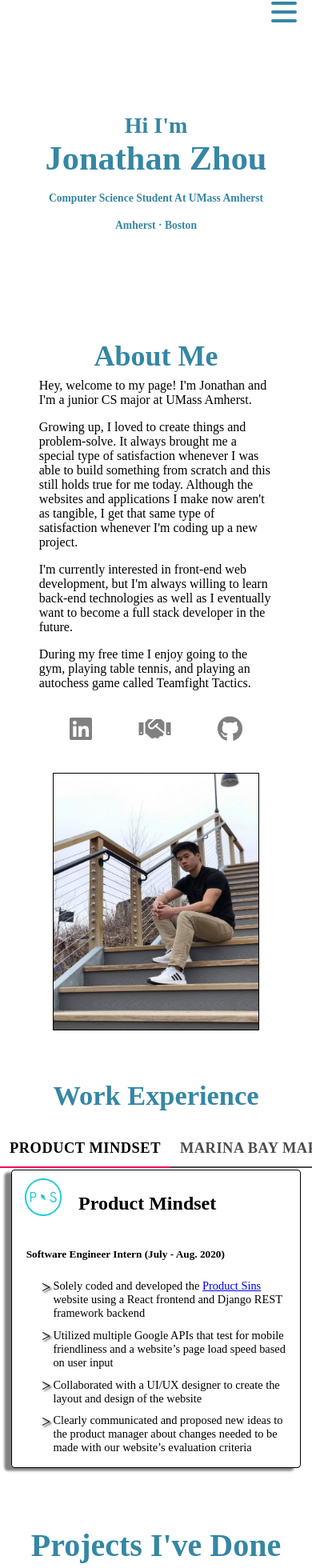
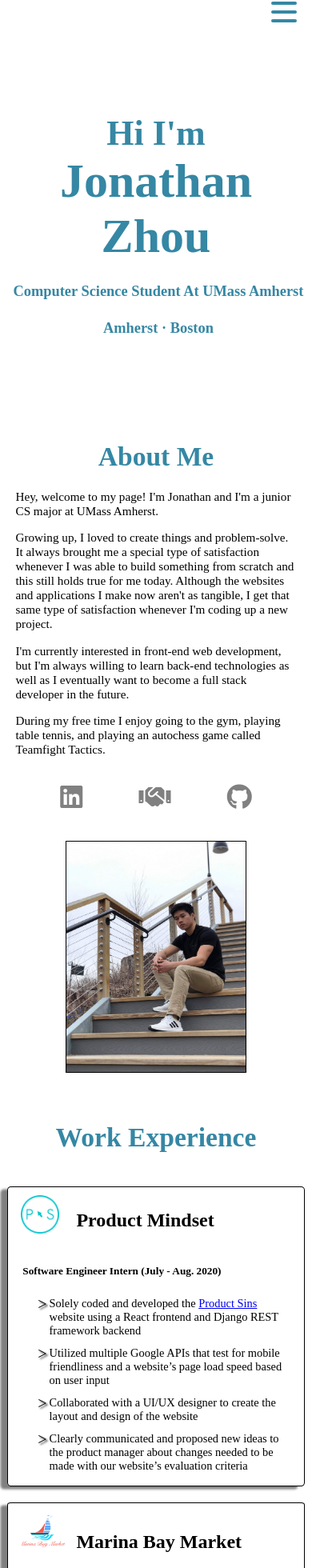
Before and after one commit to jozhou17/websitev2, a React (Create React App) app: page / in a window 390 px wide. Shown: the part 17-1977 px from the top of the page at 80% size. Built offline with nearby package versions, Linux system fonts and the light colour scheme; what webfontloader would draw is missing.

Commit message:
first commit

```diff
--- a/package.json
+++ b/package.json
@@ -2,7 +2,7 @@
   "name": "website",
   "version": "0.1.0",
   "private": true,
-  "homepage": "https://jozhou17.github.io/jozhouWebsite",
+  "homepage": "https://jozhou17.github.io/websitev2",
   "dependencies": {
     "@material-ui/core": "^4.11.2",
     "@material-ui/styles": "^4.11.2",
--- a/src/components/aboutComponent/about.css
+++ b/src/components/aboutComponent/about.css
@@ -46,11 +46,6 @@
 }
 .button{
     margin:5.5% 10% 0 10%;
-    /* background: #DEF2F1;
-    width:5rem;
-    height:4rem;
-    border-radius: 25%;
-    box-shadow: 0 5px 15px -5px #00000070; */
 }
 .btcolor{
     color:gray;
@@ -111,7 +106,8 @@
 
 @media screen and (max-width:757px){
     .aboutDescription{
-        width:67.5%;
+        width:70%;
+        margin-top:-2.5%;
 
     }
     .proPicContainer{
@@ -123,13 +119,36 @@
         margin-top:10%;
     }
 }
-
+@media screen and (max-width:650px){
+    .aboutDescription{
+        width:75%;
+    }
+}
 @media screen and (max-width:550px){
     .aboutDescription{
-        width:75%;
-        margin-top:-10%;
+        width:80%;
+        margin-top:-5%;
     }
     .aboutTitle{
         font-size:2.25rem;
     }
+    .abouttxt{
+        font-size:.95rem;
+    }
+    .proPic{
+        height:18rem;
+        width:14rem;
+    }
 }
+
+@media screen and (max-width:520px){
+    .aboutTitle{
+        font-size:2.1rem;
+    }
+}
+
+@media screen and (max-width:470px){
+    .aboutDescription{
+        width:90%;
+    }
+}
--- a/src/components/experienceComponent/experience.css
+++ b/src/components/experienceComponent/experience.css
@@ -19,7 +19,18 @@
 
 @media screen and (max-width:520px){
     .expTitle{
-        font-size:2.15rem;
+        font-size:2.1rem;
     }
 
 }
+@media screen and (max-width:450px){
+    .tabContainer{
+        display:none;
+    }
+    .expContent{
+        display:none;
+    }
+    .responsiveExpContent{
+        display:block;
+    }
+}
--- a/src/components/experienceComponent/experience.js
+++ b/src/components/experienceComponent/experience.js
@@ -5,6 +5,8 @@ import { Tabs, Tab,} from "@material-ui/core";
 import ProductMindset from './productMindset';
 import Marina from './marina';
 import { withStyles } from '@material-ui/core/styles';
+
+
 
 const styles = {
     root: {
@@ -15,6 +17,7 @@ const styles = {
         fontWeight:'bold',
     },
   };
+
 
 function Experience(props){
 
@@ -35,8 +38,15 @@ function Experience(props){
                     <Tab className = {classes.root} label= "Marina Bay Market" />
                 </Tabs>
             </div>
-            {selectedTab === 0 && <ProductMindset/>}
-            {selectedTab === 1 && <Marina/>}
+            <div className = 'expContent'>
+                {selectedTab === 0 && <ProductMindset/>}
+                {selectedTab === 1 && <Marina/>}
+            </div>
+            <div className = 'responsiveExpContent'>
+                <ProductMindset/>
+                <Marina/>
+            </div>
+
         </div>
     )
 
--- a/src/components/experienceComponent/marina.css
+++ b/src/components/experienceComponent/marina.css
@@ -57,11 +57,11 @@
 
 @media screen and (max-width:565px){
     .cardContainer{
-        width:85%;
+        width:88%;
     }
 }
 @media screen and (max-width:480px){
     .cardContainer{
-        width:92.5%;
+        width:95%;
     }
 }
--- a/src/components/experienceComponent/productMindset.css
+++ b/src/components/experienceComponent/productMindset.css
@@ -66,6 +66,6 @@
 
 @media screen and (max-width:480px){
     .cardContainer{
-        width:92.5%;
+        width:95%;
     }
 }
--- a/src/components/homeComponent/home.css
+++ b/src/components/homeComponent/home.css
@@ -69,10 +69,10 @@
         font-size:4.15rem;
     }
     .description{
-        font-size:1.15rem;
+        font-size:1.2rem;
     }
 }
-@media screen and (max-width:585px){
+/* @media screen and (max-width:585px){
     .mediumName{
         font-size:2.85rem;
     }
@@ -82,8 +82,11 @@
     .description{
         font-size:1.05rem;
     }
-}
-@media screen and (max-width:498px){
+} */
+/* @media screen and (max-width:530px){
+
+} */
+/* @media screen and (max-width:498px){
     .mediumName{
         font-size:2.5rem;
     }
@@ -108,15 +111,17 @@
     .description{
         font-size:1rem;
     }
-}
+} */
 @media screen and (max-width:432px){
     .mediumName{
-        font-size:1.75rem;
+        font-size:2.75rem;
     }
     .bigName{
-        font-size:2.65rem;
+        font-size:3.75rem;
     }
     .description{
-        font-size:.85rem;
+        font-size:1.15rem;
+        margin-left:1.5%;
+        maright-right:1.5%;
     }
 }
--- a/src/components/navbarComponent/navbar.css
+++ b/src/components/navbarComponent/navbar.css
@@ -45,8 +45,7 @@
 .dropdownAni-enter-done{
     transform:translateY(0px);
 }
-.dropdownAni-exit{
-}
+
 .dropdownAni-exit-active{
     transform:translateY(-100px);
     transition:transform .55s ease-in-out;
@@ -101,3 +100,27 @@
         height:5rem;
     }
 }
+
+@media screen and (max-width:480px){
+    .aboutLink{
+        font-size:1.05rem;
+    }
+    .dropdownAni-enter{
+        transform:translateY(-120px);
+    }
+    .dropdownAni-enter-active{
+        transform:translateY(30px);
+        transition:transform .55s ease-in-out;
+    }
+    .dropdownAni-enter-done{
+        transform:translateY(30px);
+    }
+
+    .dropdownAni-exit-active{
+        transform:translateY(-120px);
+        transition:transform .55s ease-in-out;
+    }
+    .dropdownAni-exit-done{
+        transform:translateY(-120px);
+    }
+}
--- a/src/components/projectsComponent/projects.css
+++ b/src/components/projectsComponent/projects.css
@@ -156,3 +156,36 @@
         margin-bottom:7.5%;
     }
 }
+
+@media screen and (max-width:520px){
+    .projTitle{
+        font-size:2.1rem;
+    }
+}
+
+@media screen and (max-width:480px){
+    #responsivep1{
+        width:70%;
+    }
+    #responsivep3{
+        width:70%;
+
+    }
+    #responsivep2{
+        width:70%;
+
+    }
+}
+@media screen and (max-width:400px){
+    #responsivep1{
+        width:85%;
+    }
+    #responsivep3{
+        width:85%;
+
+    }
+    #responsivep2{
+        width:85%;
+
+    }
+}
--- a/src/components/projectsComponent/projects.js
+++ b/src/components/projectsComponent/projects.js
@@ -5,7 +5,7 @@ function Projects(){
     return(
         <section className = 'projContainer' id = 'projID'>
             <header className = 'projTitleContainer'>
-                <h1 className = 'projTitle'>Projects I've Done</h1>
+                <h1 className = 'projTitle'>Projects</h1>
             </header>
             <div className = 'projGroup'>
                 <div className = 'project' id = 'p1'>
--- a/src/components/wholePageComponent/wholePage.css
+++ b/src/components/wholePageComponent/wholePage.css
@@ -1,14 +1,10 @@
-/* .wholePageContainer{
-
-} */
-
-
 
 body {
     margin:0;
     animation: fadeInAnimation ease 2s ;
     animation-iteration-count: 1;
     animation-fill-mode: forwards;
+    overflow-x:hidden;
 }
 
 @keyframes fadeInAnimation {
```
